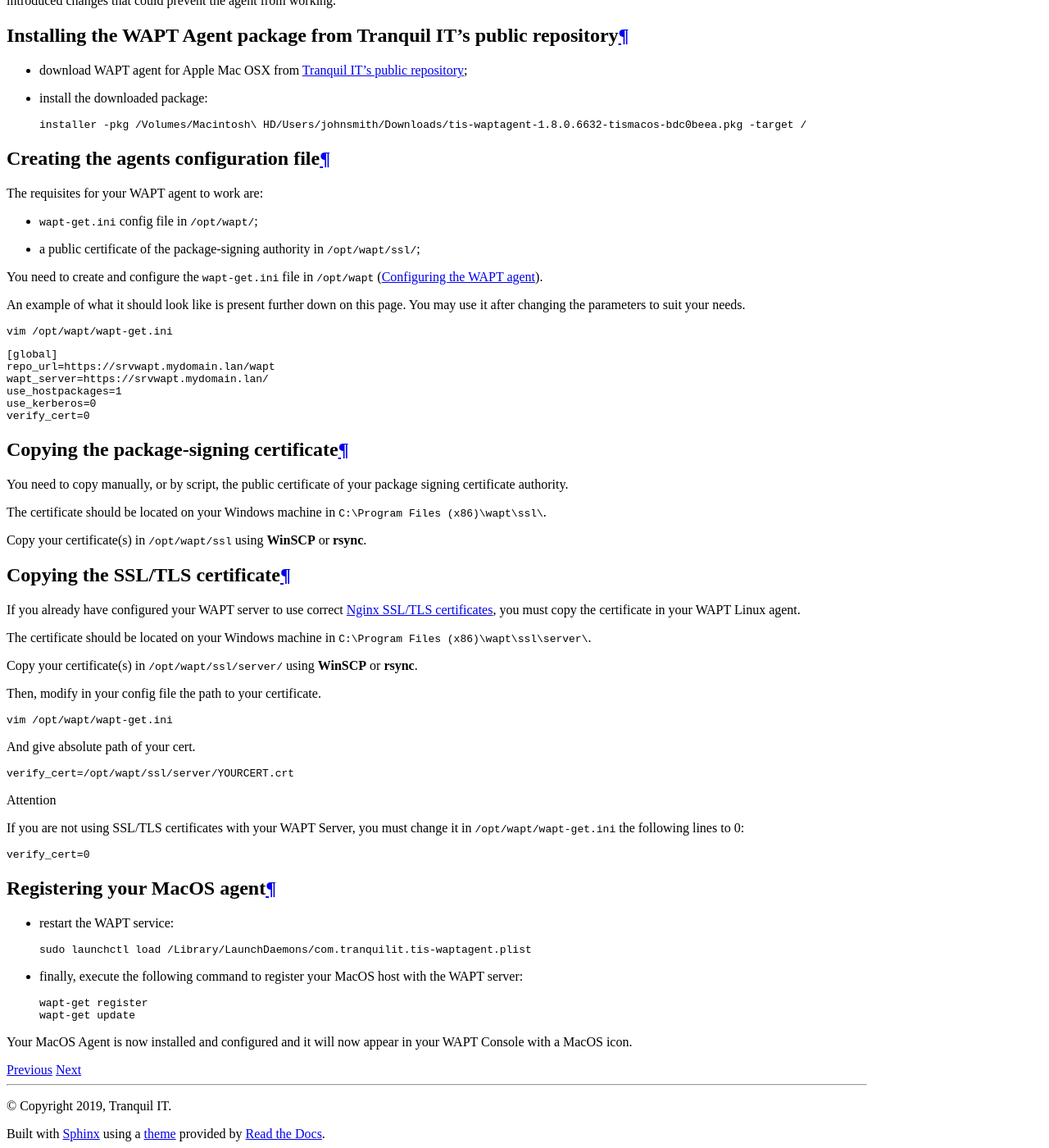
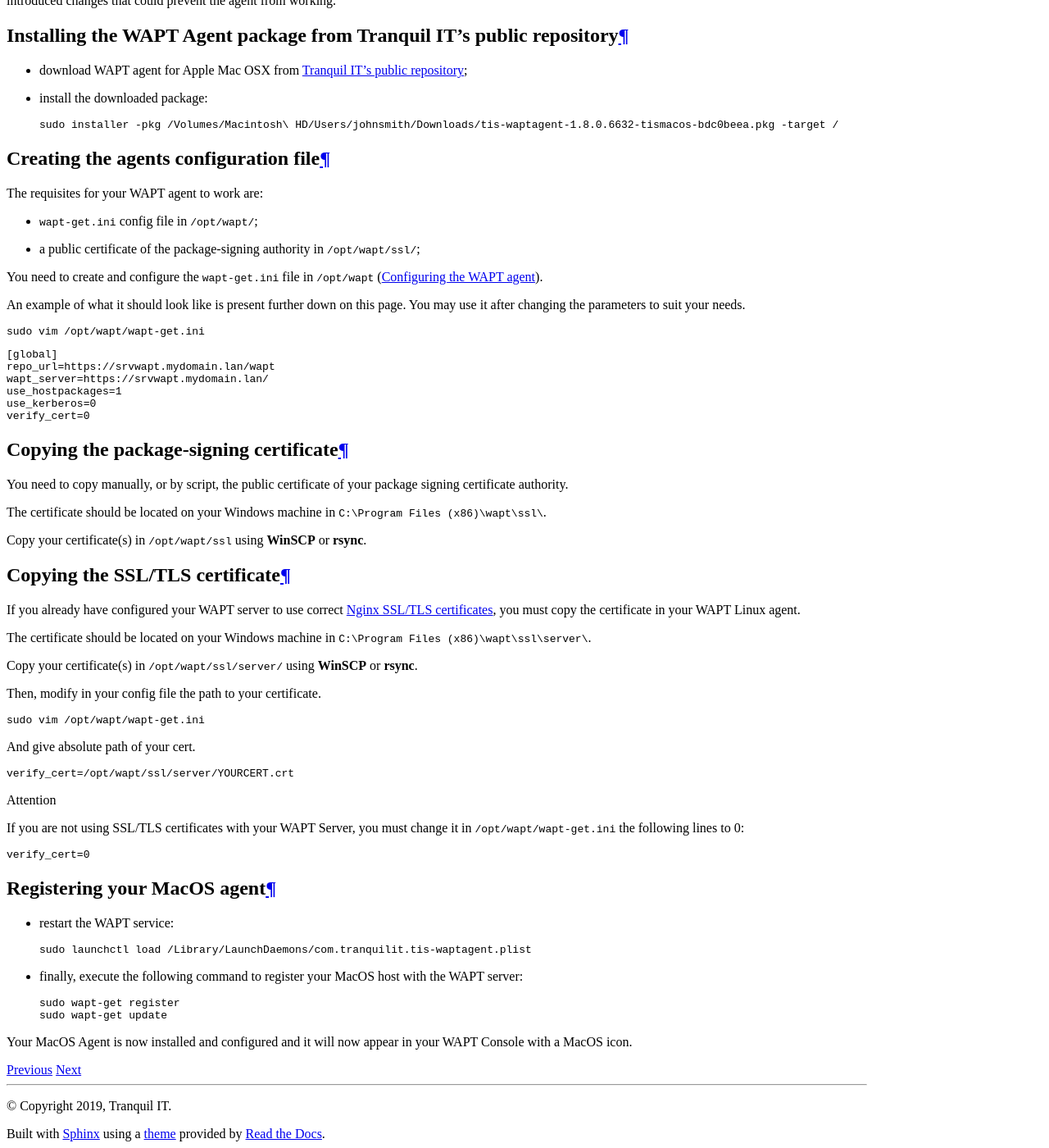
Before and after one commit to tranquilit/WAPT-Documentation, a Sphinx documentation site: the page built from source/wapt-configuration/wapt-deploy/waptagent-macos.rst, in a window 1280 px wide and 1400 px high, scrolled down 1192 px. Shown: the whole window at 82% size. Built offline with Sphinx 7.4.7 and the Read the Docs theme 2.0.0, drawn with Linux system fonts in a browser that asks for light colours.

Commit message:
fix issue https://gitea.ad.tranquil.it/doc/doc-wapt/issues/40

```diff
--- a/source/wapt-configuration/wapt-deploy/waptagent-macos.rst
+++ b/source/wapt-configuration/wapt-deploy/waptagent-macos.rst
@@ -34,7 +34,7 @@
 
   .. code-block:: bash
 
-    installer -pkg /Volumes/Macintosh\ HD/Users/johnsmith/Downloads/tis-waptagent-1.8.0.6632-tismacos-bdc0beea.pkg -target /
+    sudo installer -pkg /Volumes/Macintosh\ HD/Users/johnsmith/Downloads/tis-waptagent-1.8.0.6632-tismacos-bdc0beea.pkg -target /
 
 Creating the agents configuration file
 ++++++++++++++++++++++++++++++++++++++
@@ -53,7 +53,7 @@
 
 .. code-block:: bash
 
-  vim /opt/wapt/wapt-get.ini
+  sudo vim /opt/wapt/wapt-get.ini
 
 .. code-block:: ini
 
@@ -94,7 +94,7 @@
 
 .. code-block:: bash
 
-  vim /opt/wapt/wapt-get.ini
+  sudo vim /opt/wapt/wapt-get.ini
 
 And give absolute path of your cert.
 
@@ -126,8 +126,8 @@
 
   .. code-block:: bash
 
-     wapt-get register
-     wapt-get update
+     sudo wapt-get register
+     sudo wapt-get update
 
 Your MacOS Agent is now installed and configured
 and it will now appear in your WAPT Console with a MacOS icon.
```
